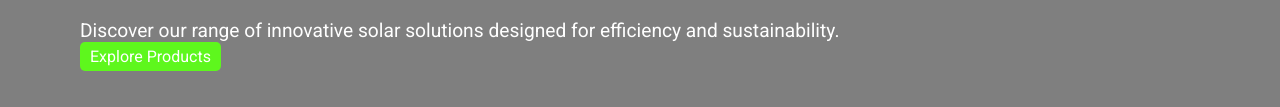
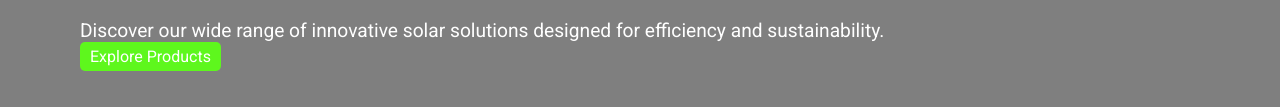
Before and after one commit to Njonjo12/mwaleo-solar-solution, a plain HTML site: page shop.html in a window 1280 px wide. Shown: the part 566-673 px from the top of the page. Drawn offline with Linux system fonts and the light colour scheme.

Commit message:
shop.html hero-content-text changed

```diff
--- a/shop.html
+++ b/shop.html
@@ -137,7 +137,7 @@
         <div class="hero-content-text">
           <h1>Empowering Your World with Solar Energy</h1>
           <p>
-            Discover our range of innovative solar solutions designed for
+            Discover our wide range of innovative solar solutions designed for
             efficiency and sustainability.
           </p>
           <a href="#products" class="btn-primary">Explore Products</a>
```
